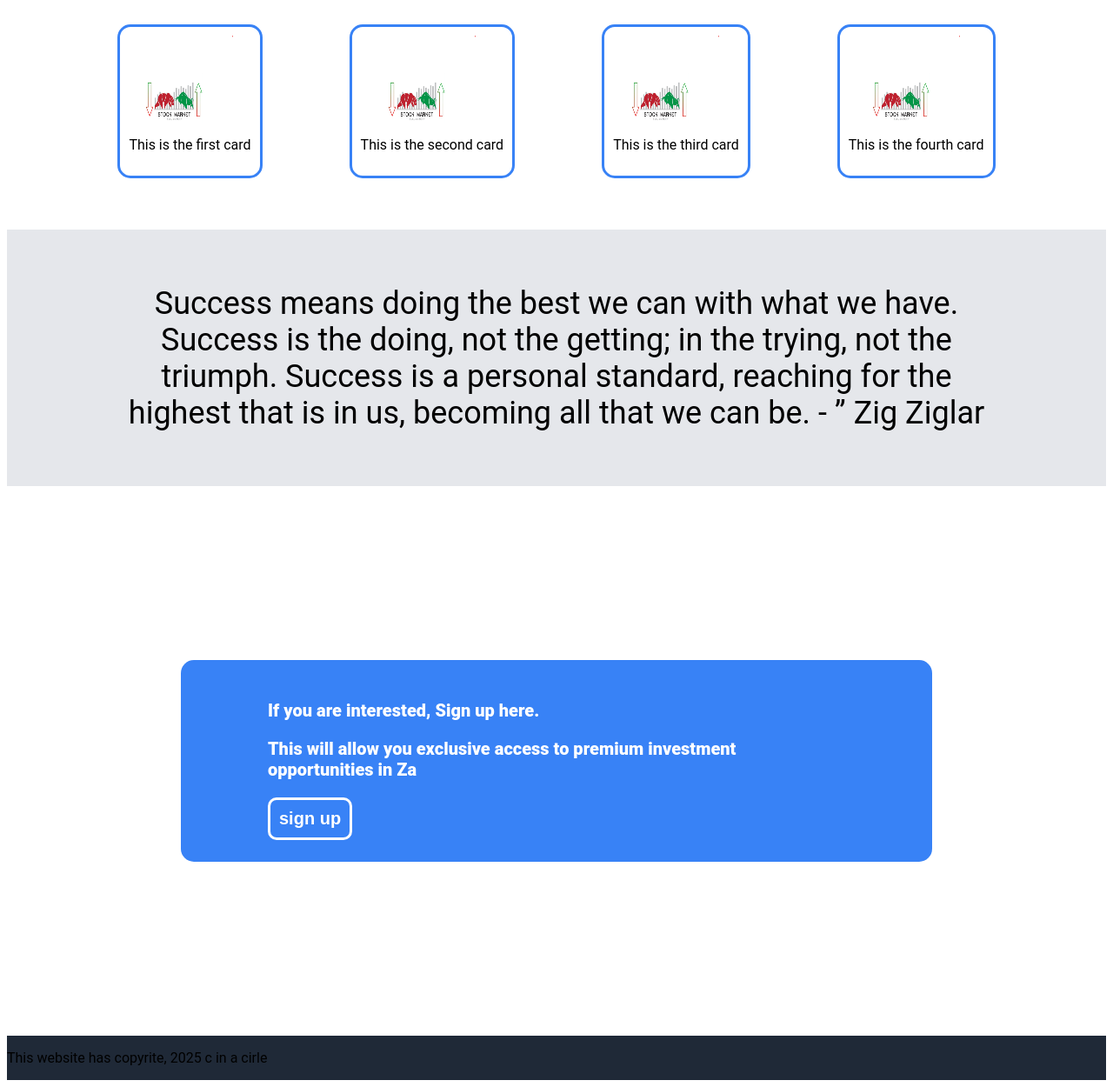
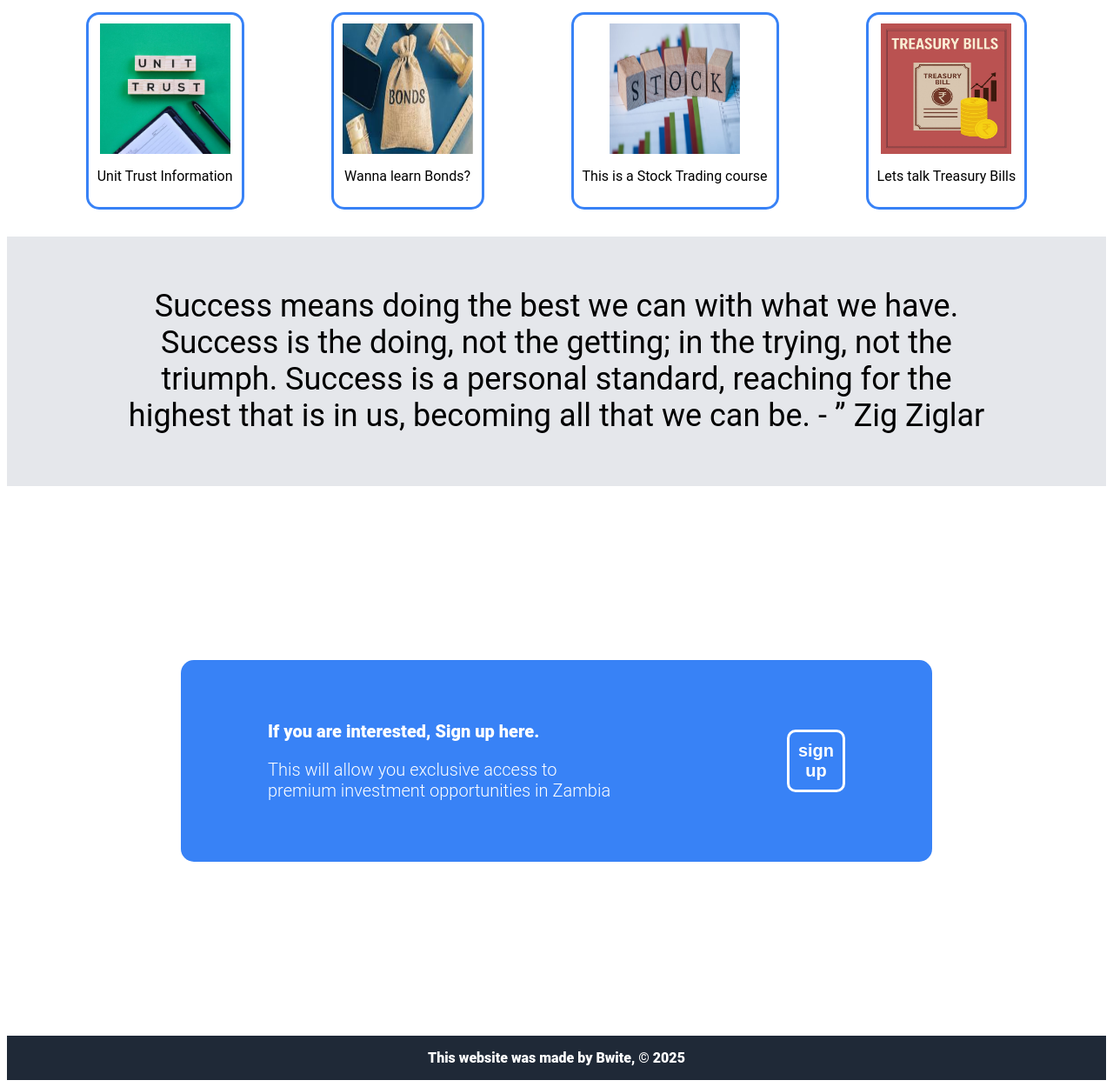
Before and after one commit to Bwite/Landing-Page, a plain HTML site: page index.html in a window 1280 px wide. Shown: the part 766-2016 px from the top of the page at 87% size. Drawn offline with Linux system fonts and the light colour scheme.

Commit message:
minimum viable product

```diff
--- a/index.html
+++ b/index.html
@@ -40,20 +40,20 @@
         <div class="cards">
 
             <div class="card">
-                <img src="/photos/bullbear.png" alt="">
-                <p> This is the first card</p>
+                <img src="/photos/unit-trusts.jpg" alt="">
+                <p> Unit Trust Information</p>
             </div>
             <div class="card">
-                <img src="/photos/bullbear.png" alt="">
-                <p> This is the second card</p>
+                <img src="/photos/bonds2.jpg" alt="">
+                <p> Wanna learn Bonds?</p>
             </div>
             <div class="card">
-                <img src="/photos/bullbear.png" alt="">
-                <p> This is the third card</p>
+                <img src="/photos/stockk.jpg" alt="">
+                <p> This is a Stock Trading course</p>
             </div>
             <div class="card">
-                <img src="/photos/bullbear.png" alt="">
-                <p> This is the fourth card</p>
+                <img src="/photos/treasury-bills.jpg" alt="">
+                <p> Lets talk Treasury Bills</p>
             </div>
         </div>
         <div class="message">
@@ -63,14 +63,17 @@
         <div class="call-to-action">
             <div class="blue-box">
                 <div class="wording">
-                <p>If you are interested, Sign up here.</p>
-                <p> This will allow you exclusive access to premium investment opportunities in Za</p>
-            <button>sign up</button>
+                <p class="wording-title">If you are interested, Sign up here.</p>
+                <p class="wording-paragraph"> This will allow you exclusive access to premium investment opportunities in Zambia</p>
+                </div>
+                <div class="buton">
+                <button>sign up</button>
+            </div>
             </div>
         </div>
     </div>
     <div class="footer">
-        <p>This website has copyrite, 2025 c in a cirle</p>
+        <p>This website was made by Bwite, &copy; 2025</p>
     </div>
 
 </body>
--- a/style.css
+++ b/style.css
@@ -101,6 +101,10 @@ a {
      background-color: #3882F6;
      color:white;
      padding:10px;
+     border-radius: 15px;
+     margin:0;
+     padding:10px;
+     font-size: 16px;
 
 
 
@@ -133,7 +137,7 @@ a {
 
 }
 .midtitle{
-    font-size: 36px;
+    font-size: 48px;
     font-weight: 900;
     color:#1F2937;
 
@@ -161,9 +165,12 @@ a {
 
     border: 3px solid #3882F6;
 }
+.card p{
+    flex-wrap: wrap;
+}
 img {
-  width: 100px;
-  height: 100px;
+  width: 150px;
+  height: 150px;
 }
 .message{
     display:flex;
@@ -186,7 +193,8 @@ img {
 }
 .blue-box{
     display: flex;
-    gap:30px;
+
+    gap:200px;
     justify-content: center;
     align-items: center;
     background-color:#3882f6;
@@ -199,13 +207,22 @@ img {
     padding-right:100px;
     border-radius: 15px;
 }
+.wording{
+    flex-direction: column;
+    align-items: left;
+    justify-content: left;
+}
 .blue-box p{
     display: flex;
+    color:white;
+}
+.wording-title{
     font-size: 20px;
     font-weight: 800;
-    color:white;
-
-
+}
+.wording-paragraph{
+    font-size: 20px;
+    font-weight: 300;
 }
 .blue-box button{
 
@@ -216,9 +233,6 @@ img {
     background-color: #3882f6;
     border: 3px solid white;
     border-radius: 10px;
-
-
-
 }
 
 
@@ -238,6 +252,13 @@ img {
 .call-to-action p{
     flex:1;
 }
-.call-to-action button{
-
+.footer{
+    display: flex;
+    justify-content: center;
+    align-items: center;
 }
+.footer p{
+    color:white;
+    font-weight: 900;
+    font-size: 16px;
+}
```
Also changed, not shown: photos/bonds.png (added), photos/bonds2.jpg (added), photos/luse.png (added), photos/stockk.jpg (added), photos/stockup.jpg (added), photos/tbills.webp (added), photos/treasury-bills.jpg (added), photos/unit-trusts.jpg (added).
